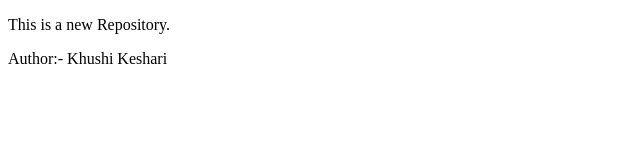
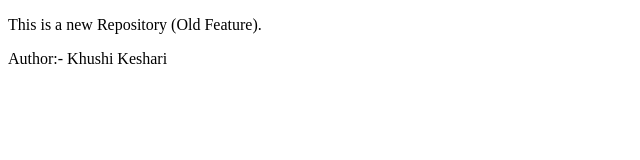
Before and after one commit to Khushi-Keshari/LocalRepo, a plain HTML site: page index.html in a window 1280 px wide. Shown: the whole page, without its empty margins (0-640 px from the left). Drawn offline with Linux system fonts and the light colour scheme.

Commit message:
Old Feature

```diff
--- a/index.html
+++ b/index.html
@@ -6,7 +6,7 @@
     <title>Document</title>
 </head>
 <body>
-    <p>This is a new Repository.</p>
+    <p>This is a new Repository (Old Feature).</p>
     <p>Author:- Khushi Keshari</p>
 </body>
 </html>
```
